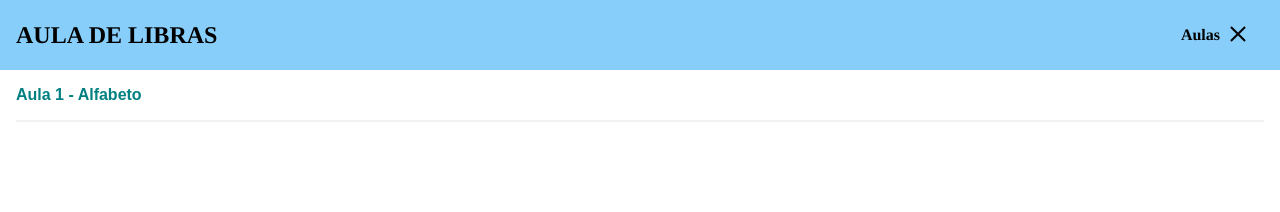
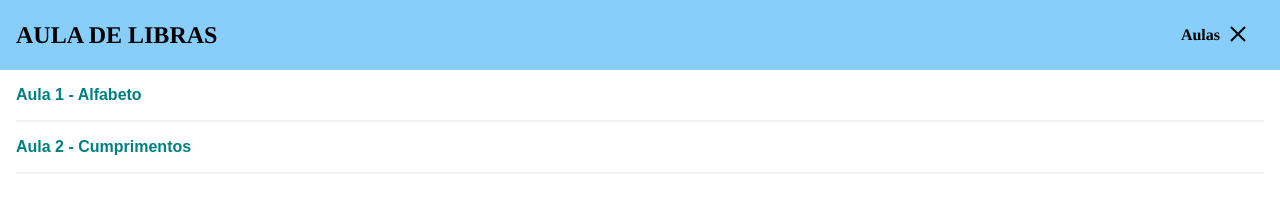
Before and after one commit to Cursolibras/Site, a plain HTML site: page index.html in a window 1280 px wide. Both pictures are taken after a click on the button "Aulas". Drawn offline with Linux system fonts and the light colour scheme.

Commit message:
Add files via upload

```diff
--- a/index.html
+++ b/index.html
@@ -24,7 +24,9 @@
          </button>
 
         <ul id="menu" role="menu">
+
             <li><a class="meusBotoes" onclick="mostrarVideo('video1')">Aula 1 - Alfabeto</a></li>
+            <li><a class="meusBotoes" onclick="mostrarVideo('video2')">Aula 2 - Cumprimentos</a></li>
 
         </ul>
     </nav>
--- a/script.js
+++ b/script.js
@@ -4,7 +4,7 @@ function mostrarVideo(video) {
       if (video === 'video1') {
         videoUrl = 'https://drive.google.com/file/d/10HgDajXrAqwapgqu87PwN1jf76sgKhI4/preview';
       } else if (video === 'video2') {
-        videoUrl = 'https://www.youtube.com/embed/tp-IMViuTzo';
+        videoUrl = 'http://drive.google.com/file/d/11aT4z8U-zJrMX_fTGjgK1UgwC5UxQxQW/preview';
       } else if (video === 'video3') {
         videoUrl = 'https://www.youtube.com/embed/video3';
       }
```
